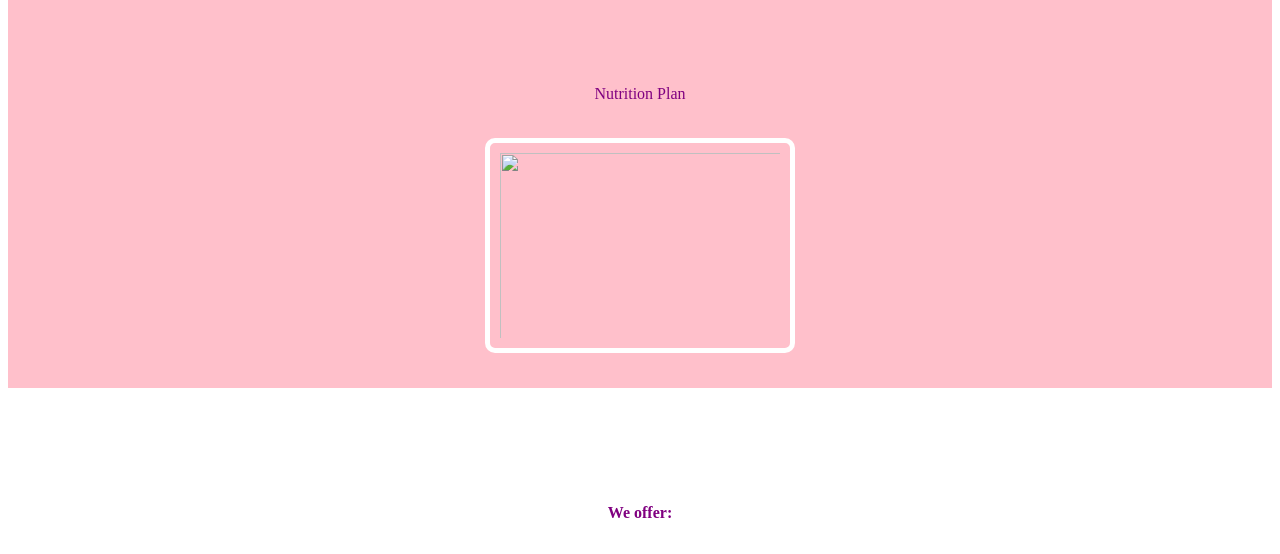
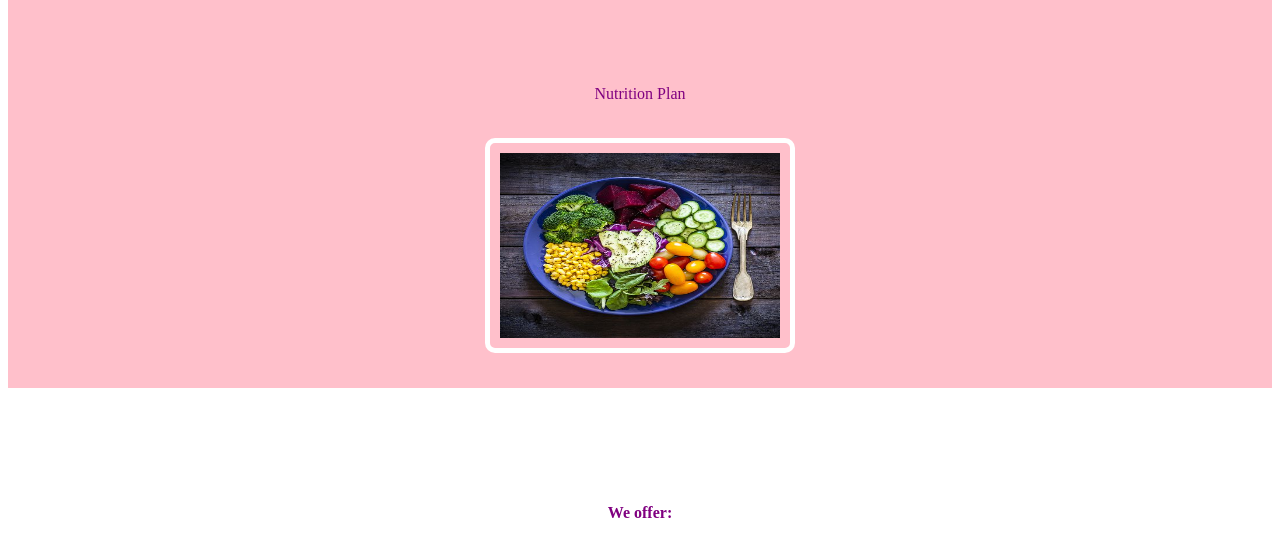
Before and after one commit to Dani-trend/ProductLandingPage, a plain HTML site: page index.html in a window 1280 px wide. Shown: the part 224-778 px from the top of the page. Drawn offline with nearby package versions, Linux system fonts and the light colour scheme.

Commit message:
now is work

```diff
--- a/index.html
+++ b/index.html
@@ -48,7 +48,7 @@
 <p>Nutrition Plan</p>
 </div>
 <div class="col-12 col-sm-4 col-md-4 col-lg-4">
-<img id="header-img" src="image/header.jpg" alt="">
+<img id="header-img" src="img/header.jpg" alt="">
 </div>
 </div>
 </div>
```
